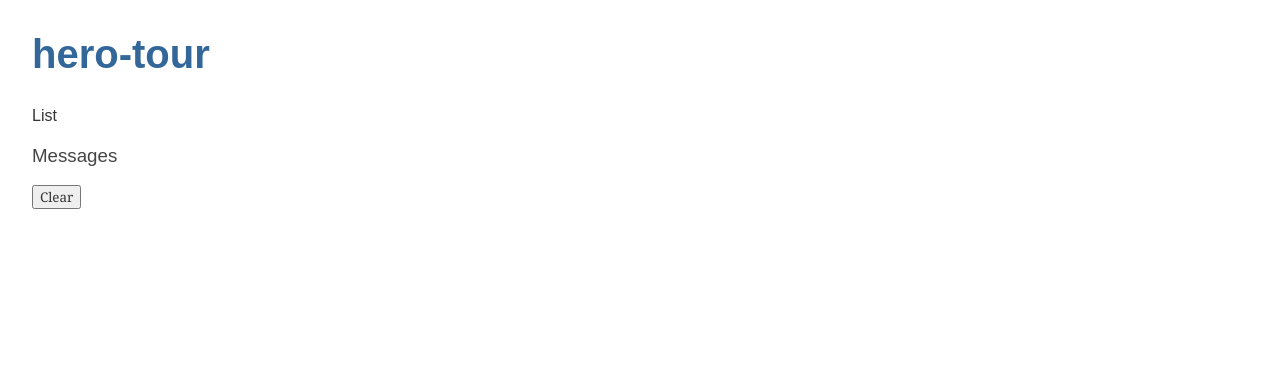
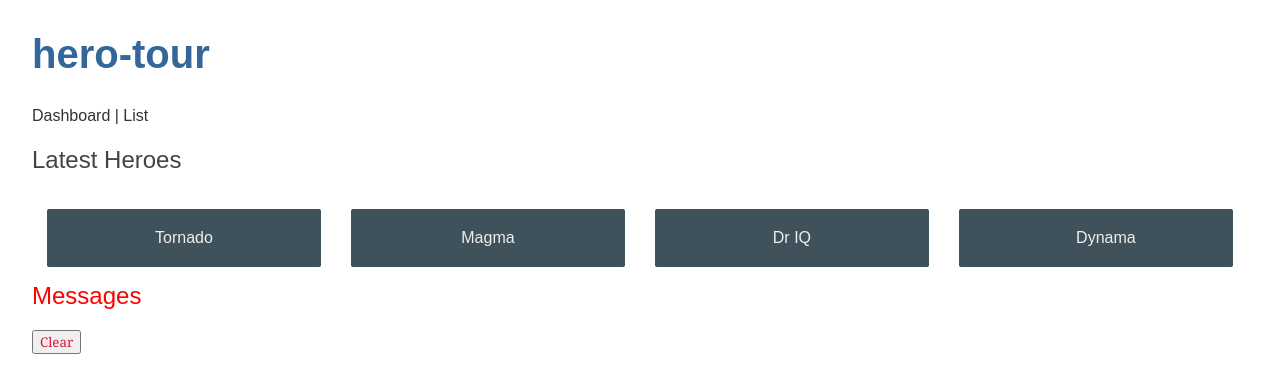
Before and after one commit to j-wut/hero-tour, an Angular app: page / in a window 1280 px wide. Shown: the top 392 px of the page. Built offline with nearby package versions, Linux system fonts and the light colour scheme.

Commit message:
adding dashboard component, adding css

```diff
--- a/src/app/app-routing.module.ts
+++ b/src/app/app-routing.module.ts
@@ -2,8 +2,10 @@ import { NgModule } from "@angular/core";
 import { RouterModule, Routes } from "@angular/router";
 import { HeroesComponent } from "./heroes/heroes.component";
 import { HeroDetailsComponent } from "./hero-details/hero-details.component";
+import { DashboardComponent } from "./dashboard/dashboard.component";
 
 const routes: Routes = [
+  { path: "", component: DashboardComponent },
   { path: "list", component: HeroesComponent },
   { path: "details/:id", component: HeroDetailsComponent }
 ];
--- a/src/app/app.component.html
+++ b/src/app/app.component.html
@@ -1,5 +1,7 @@
 <title>{{ title }}</title>
 <h1>{{ title }}</h1>
+
+<span [routerLink]="['']">Dashboard</span> |
 <span [routerLink]="['/list']">List</span>
 <router-outlet></router-outlet>
 <app-message></app-message>
--- a/src/app/dashboard/dashboard.component.css
+++ b/src/app/dashboard/dashboard.component.css
@@ -0,0 +1,73 @@
+/* DashboardComponent's private CSS styles */
+[class*="col-"] {
+  float: left;
+  padding-right: 20px;
+  padding-bottom: 20px;
+}
+[class*="col-"]:last-of-type {
+  padding-right: 0;
+}
+a {
+  text-decoration: none;
+}
+*,
+*:after,
+*:before {
+  -webkit-box-sizing: border-box;
+  -moz-box-sizing: border-box;
+  box-sizing: border-box;
+}
+h3 {
+  text-align: center;
+  margin-bottom: 0;
+}
+h4 {
+  position: relative;
+}
+.grid {
+  margin: 0;
+}
+.col-1-4 {
+  width: 22.5%;
+  margin: 1.25%;
+}
+.module {
+  padding: 20px;
+  text-align: center;
+  color: #eee;
+  max-height: 120px;
+  min-width: 120px;
+  background-color: #3f525c;
+  border-radius: 2px;
+}
+.module:hover {
+  background-color: #eee;
+  cursor: pointer;
+  color: #607d8b;
+}
+.grid-pad {
+  padding: 10px 0;
+}
+.grid-pad > [class*="col-"]:last-of-type {
+  padding-right: 20px;
+}
+@media (max-width: 600px) {
+  .module {
+    font-size: 10px;
+    max-height: 75px;
+  }
+}
+@media (max-width: 1024px) {
+  .grid {
+    margin: 0;
+  }
+  .module {
+    min-width: 60px;
+  }
+}
+
+/*
+  Copyright Google LLC. All Rights Reserved.
+  Use of this source code is governed by an MIT-style license that
+  can be found in the LICENSE file at http://angular.io/license
+  */
--- a/src/app/dashboard/dashboard.component.html
+++ b/src/app/dashboard/dashboard.component.html
@@ -1 +1,10 @@
-<p>dashboard works!</p>
+<h2>Latest Heroes</h2>
+<div class="grid gridpad">
+  <div
+    class="module hero col-1-4"
+    *ngFor="let hero of heroes"
+    [routerLink]="['/details', hero.id]"
+  >
+    {{ hero.name }}
+  </div>
+</div>
--- a/src/app/dashboard/dashboard.component.ts
+++ b/src/app/dashboard/dashboard.component.ts
@@ -1,15 +1,22 @@
-import { Component, OnInit } from '@angular/core';
+import { Component, OnInit } from "@angular/core";
+import { HeroService } from "../hero.service";
 
 @Component({
-  selector: 'app-dashboard',
-  templateUrl: './dashboard.component.html',
-  styleUrls: ['./dashboard.component.css']
+  selector: "app-dashboard",
+  templateUrl: "./dashboard.component.html",
+  styleUrls: ["./dashboard.component.css"]
 })
 export class DashboardComponent implements OnInit {
-
-  constructor() { }
+  heroes;
+  constructor(private heroService: HeroService) {}
 
   ngOnInit() {
+    this.heroes = this.heroService
+      .getHeroes()
+      .slice()
+      .sort((h1, h2) => {
+        return h2.id - h1.id;
+      })
+      .slice(0, 4);
   }
-
 }
--- a/src/app/message/message.component.css
+++ b/src/app/message/message.component.css
@@ -0,0 +1,37 @@
+/* MessagesComponent's private CSS styles */
+h2 {
+  color: red;
+  font-family: Arial, Helvetica, sans-serif;
+  font-weight: lighter;
+}
+body {
+  margin: 2em;
+}
+body,
+input[text],
+button {
+  color: crimson;
+  font-family: Cambria, Georgia;
+}
+
+button.clear {
+  font-family: Arial;
+  background-color: #eee;
+  border: none;
+  padding: 5px 10px;
+  border-radius: 4px;
+  cursor: pointer;
+  cursor: hand;
+}
+button:hover {
+  background-color: #cfd8dc;
+}
+button:disabled {
+  background-color: #eee;
+  color: #aaa;
+  cursor: auto;
+}
+button.clear {
+  color: #333;
+  margin-bottom: 12px;
+}
--- a/src/app/message/message.component.html
+++ b/src/app/message/message.component.html
@@ -1,4 +1,4 @@
-<h3>Messages</h3>
+<h2>Messages</h2>
 <button (click)="clear()">Clear</button>
 <ul>
   <li *ngFor="let msg of messages">{{ msg }}</li>
```
